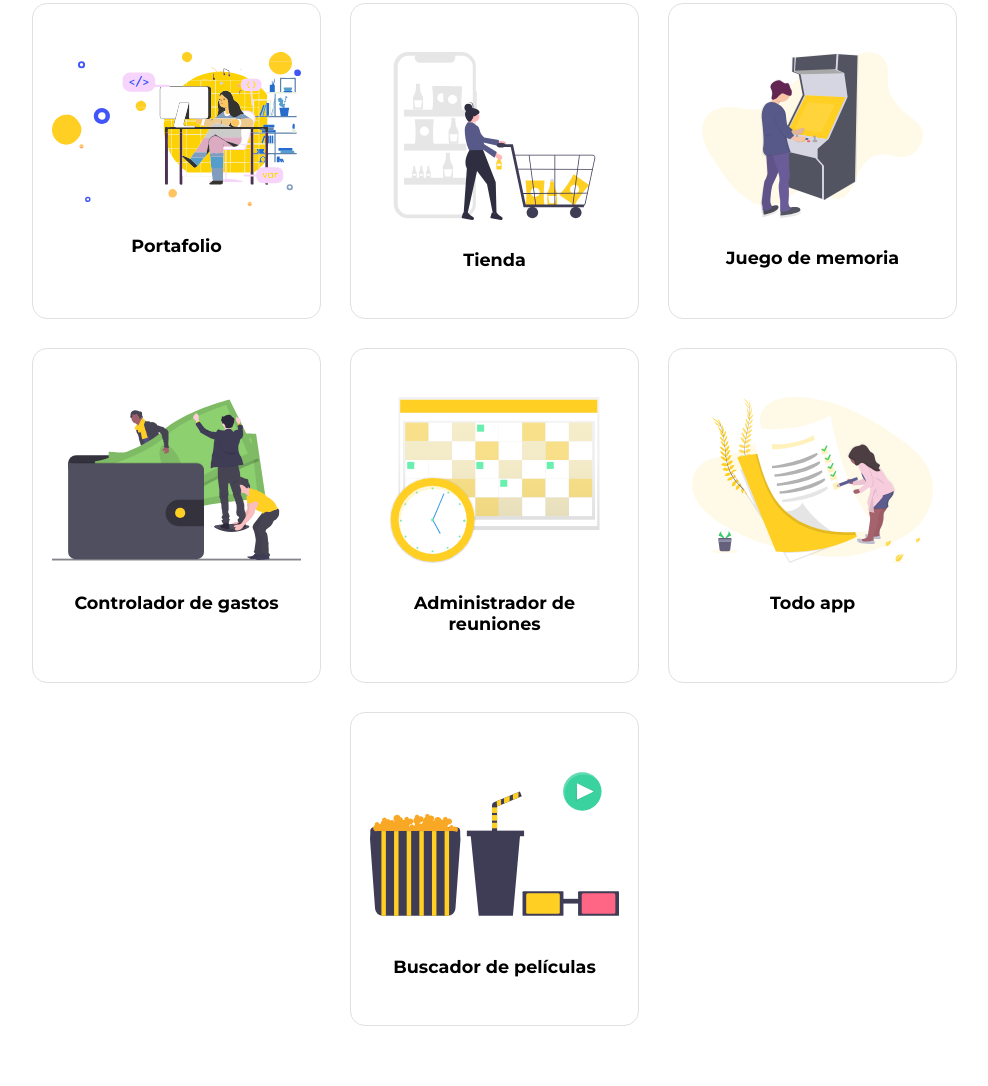
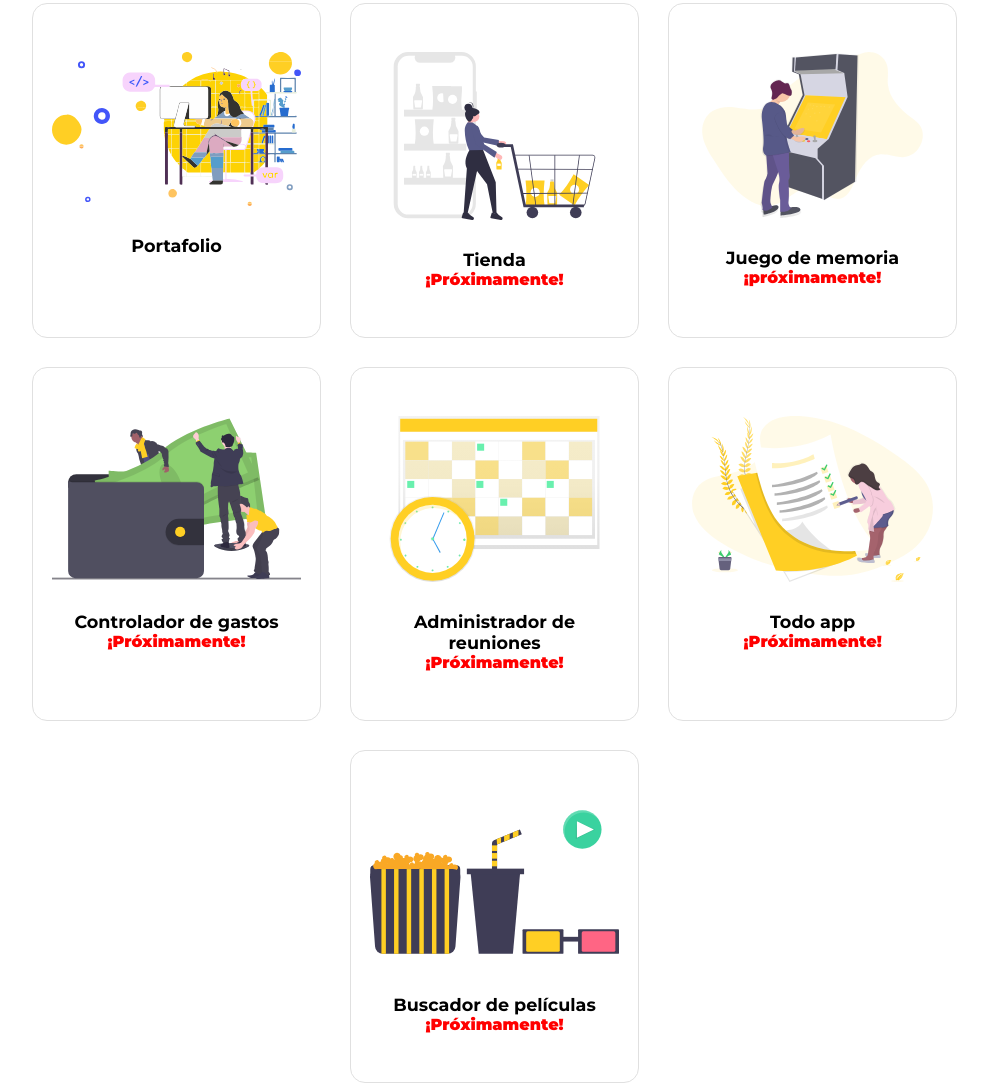
Before and after one commit to rosalybt/Portafolio, a plain HTML site: page index.html in a window 1280 px wide. Shown: the part 2238-3324 px from the top of the page, without its empty margins (131-1119 px from the left). Drawn offline with nearby package versions, Linux system fonts and the light colour scheme.

Commit message:
agregue palabra *proximamente* a los proyectos venideros

```diff
--- a/css/style.css
+++ b/css/style.css
@@ -203,6 +203,7 @@ a, a:visited {
   justify-content: center;
   align-items: center;
   padding-bottom: 10%;
+  text-align: center;
 }
 
 .boton {
@@ -246,6 +247,13 @@ a, a:visited {
 
 .tarjeta-proyecto img {
   width: 100%;
+}
+
+
+.proximamente{
+  color: red;
+  font-weight: 900;
+
 }
 
 /*FOOTER*/
--- a/index.html
+++ b/index.html
@@ -120,38 +120,38 @@
             <div class="tarjeta-proyecto">
                 <img src="imagenes/img-tienda.svg" alt="">
                 <p class="descripcion-tarjeta">Tienda</p>
-
+                <p class="proximamente">¡Próximamente!</p>
             </div>
 
             <div class="tarjeta-proyecto">
                 <img src="imagenes/img-juego.svg" alt="">
                 <p class="descripcion-tarjeta">Juego de memoria</p>
-
+                <p class="proximamente">¡próximamente!</p>
             </div>
 
             <div class="tarjeta-proyecto">
                 <img src="imagenes/img-dinero.svg" alt="">
                 <p class="descripcion-tarjeta">Controlador de gastos</p>
-
+                <p class="proximamente">¡Próximamente!</p>
             </div>
 
             <div class="tarjeta-proyecto">
                 <img src="imagenes/img-calendar.svg" alt="">
                 <p class="descripcion-tarjeta">Administrador de reuniones</p>
-
+                <p class="proximamente">¡Próximamente!</p>
 
             </div>
 
             <div class="tarjeta-proyecto">
                 <img src="imagenes/img-lista.svg" alt="">
                 <p class="descripcion-tarjeta">Todo app</p>
-
+                <p class="proximamente">¡Próximamente!</p>
             </div>
 
             <div class="tarjeta-proyecto">
                 <img src="imagenes/img-movie.svg" alt="">
                 <p class="descripcion-tarjeta">Buscador de películas</p>
-
+                <p class="proximamente">¡Próximamente!</p>
             </div>
 
         </div>
```
